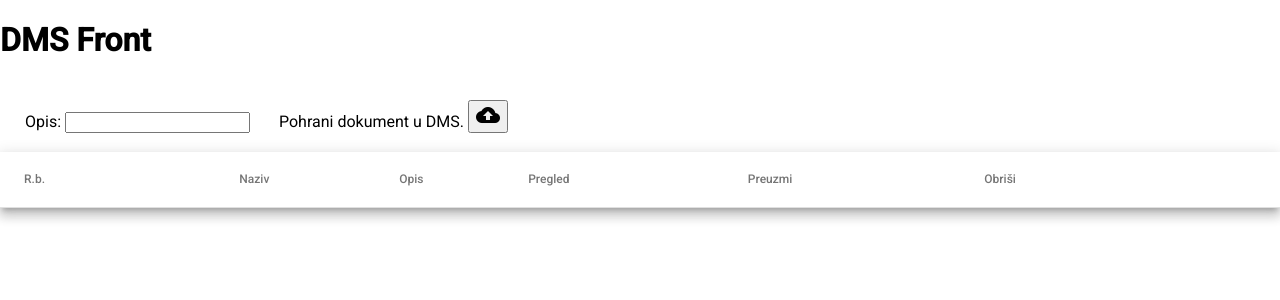
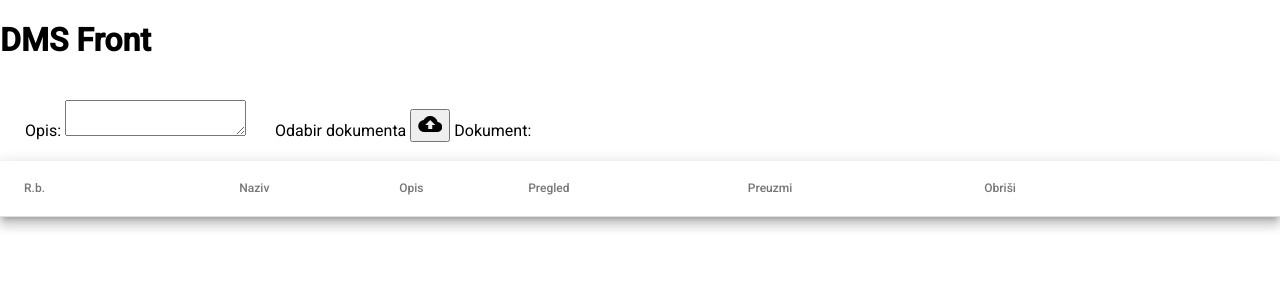
Before and after one commit to hrvoojex/dru_dms_2021, an Angular app in the folder frontend/dms-front/: page / in a window 1280 px wide. Shown: the top 300 px of the page. Built offline with nearby package versions, Linux system fonts and the light colour scheme; no server answers.

Commit message:
Added textarea

```diff
--- a/frontend/dms-front/src/app/app.component.html
+++ b/frontend/dms-front/src/app/app.component.html
@@ -7,18 +7,21 @@
 
 <div id="block-container">
     <div id="block1">
-        <label>Opis: </label>
-        <input type="text" class="form-control" id="description" [(ngModel)]="description" />
+        <label for="description">Opis: </label>
+        <textarea class="form-control" id="description" [(ngModel)]="description" ></textarea>
     </div>
     <input type="file" class="file-input" (change)="uploadDocument($event)" #fileUpload>
     <div id="block2" class="file-upload">
 
-        {{fileName || "Pohrani dokument u DMS."}}
+        {{"Odabir dokumenta "}}
 
         <button mat-mini-fab color="primary" class="upload-btn"
             (click)="fileUpload.click()">
             <mat-icon>cloud_upload</mat-icon>
         </button>
+
+        {{"Dokument: " + fileName || "Dokument: "}}
+
     </div>
 </div>
 <br />
```
